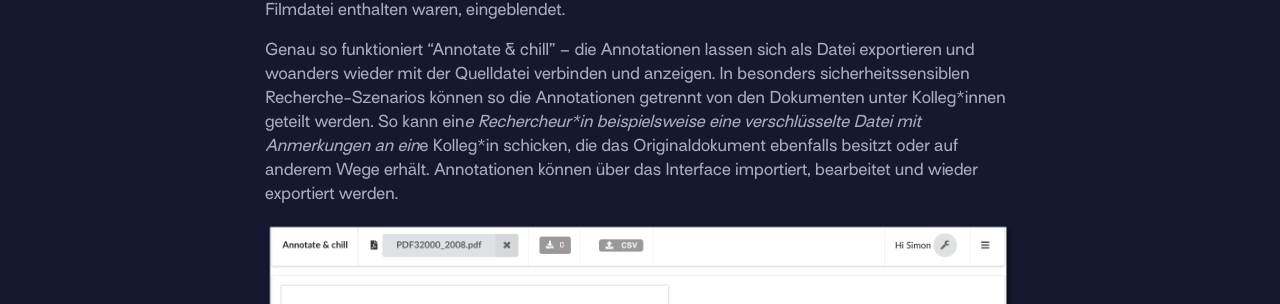
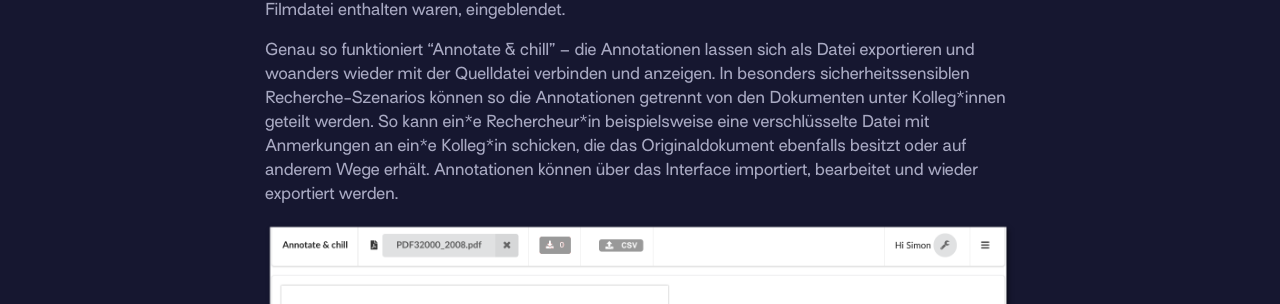
Before and after one commit to prototypefund/demo-week-2020, a Jekyll site: the page built from _projects/05-annotate-and-chill.md, in a window 1280 px wide and 900 px high, scrolled down 2478 px. Shown: the part 220-524 px from the top of the window. Built offline with Jekyll 4.4.1, drawn with Linux system fonts in a browser that asks for light colours.

Commit message:
[content] Escape *

```diff
--- a/_projects/05-annotate-and-chill.md
+++ b/_projects/05-annotate-and-chill.md
@@ -106,7 +106,7 @@ Genau so funktioniert “Annotate & chill” -- die Annotationen lassen sich als
 Datei exportieren und woanders wieder mit der Quelldatei verbinden und
 anzeigen. In besonders sicherheitssensiblen Recherche-Szenarios können so die
 Annotationen getrennt von den Dokumenten unter Kolleg\*innen geteilt werden. So
-kann ein*e Rechercheur\*in beispielsweise eine verschlüsselte Datei mit
+kann ein\*e Rechercheur\*in beispielsweise eine verschlüsselte Datei mit
 Anmerkungen an ein*e Kolleg\*in schicken, die das Originaldokument ebenfalls
 besitzt oder auf anderem Wege erhält. Annotationen können über das Interface
 importiert, bearbeitet und wieder exportiert werden.
```
